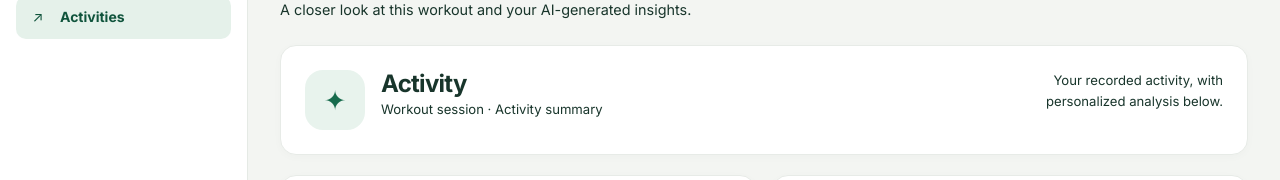
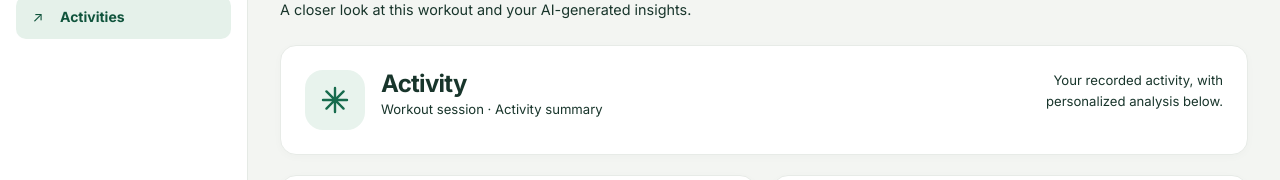
Before and after one commit to sumits-c/fitness-microservice, a React (Vite) app in the folder fitness-app-frontend/: page /activities/1 in a window 1280 px wide. Shown: the part 148-328 px from the top of the page. Built offline with nearby package versions, Linux system fonts and the light colour scheme; no server answers.

Commit message:
Use custom SVG workout icon in activity details

```diff
--- a/fitness-app-frontend/src/components/ActivityDetail.jsx
+++ b/fitness-app-frontend/src/components/ActivityDetail.jsx
@@ -11,6 +11,7 @@ import {
     Typography,
 } from "@mui/material";
 import { getActivity, getActivityRecommendation } from "../services/api";
+import ActivityIcon from "./ActivityIcon";
 
 const activityColors = {
     RUNNING: { color: "#176B4D", tint: "#E8F3ED", symbol: "↗" },
@@ -117,7 +118,7 @@ const ActivityDetail = () => {
                 <CardContent sx={{ p: { xs: 2.25, sm: 3 }, "&:last-child": { pb: { xs: 2.25, sm: 3 } } }}>
                     <Stack direction="row" alignItems="center" spacing={2}>
                         <Box sx={{ width: 60, height: 60, flexShrink: 0, display: "grid", placeItems: "center", borderRadius: "18px", bgcolor: palette.tint, color: palette.color, fontSize: 27 }}>
-                            {palette.symbol}
+                            <ActivityIcon type={type} size={32} color={palette.color} />
                         </Box>
                         <Box sx={{ minWidth: 0 }}>
                             <Typography variant="h2" sx={{ textTransform: "capitalize" }}>{activity?.type?.toLowerCase() || "Activity"}</Typography>
```
